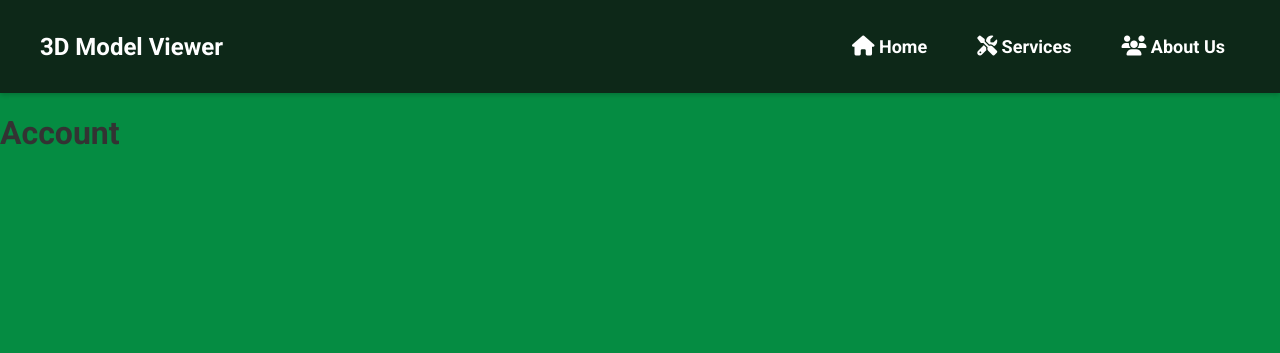
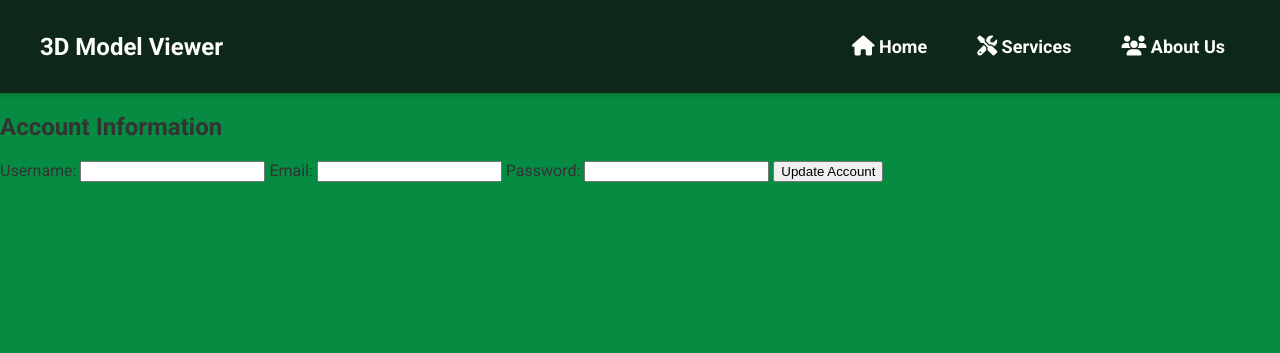
Before and after one commit to RaelpsNinvect/Py3D, a Django app: page /account/ in a window 1280 px wide. Shown: the top 353 px of the page. Run offline with Django 5.2, Linux system fonts and the light colour scheme; some libraries are stand-ins or nearby versions.

Commit message:
закрепил и отправил
не заставляй ее ждать

```diff
--- a/myproject/templates/account.html
+++ b/myproject/templates/account.html
@@ -1,5 +1,54 @@
 {% extends "basenav.html" %}
 
 {% block content %}
-<h1>Account</h1>
+<section id="account-info">
+    <h2 id="account-info-header" > Account Information </h2>
+    <form id="account-form">
+        <label for="username">Username:</label>
+        <input type="text" id="username" name="username" required>
+
+        <label for="email">Email:</label>
+        <input type="email" id="email" name="email" required>
+
+        <label for="password">Password:</label>
+        <input type="password" id="password" name="password" required>
+
+        <button type="submit">Update Account</button>
+    </form>
+</section>
 {% endblock %}
+{% block script %}
+<style>
+.account-info h2 {
+    margin-top: 420px;
+}
+
+label {
+    display: block;
+    margin: 10px 0 5px;
+}
+
+input[type="text"],
+input[type="email"],
+input[type="password"] {
+    width: 100%;
+    padding: 10px;
+    margin-bottom: 20px;
+    border: 1px solid #ccc;
+    border-radius: 4px;
+}
+
+button {
+    background-color: #4CAF50;
+    color: white;
+    padding: 10px 15px;
+    border: none;
+    border-radius: 4px;
+    cursor: pointer;
+}
+
+button:hover {
+    background-color: #45a049;
+}
+</style>
+{% endblock %}
```
